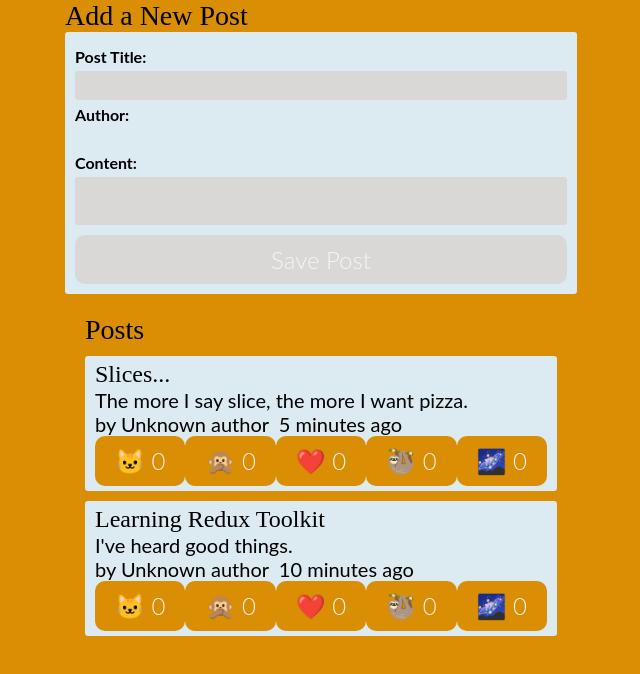
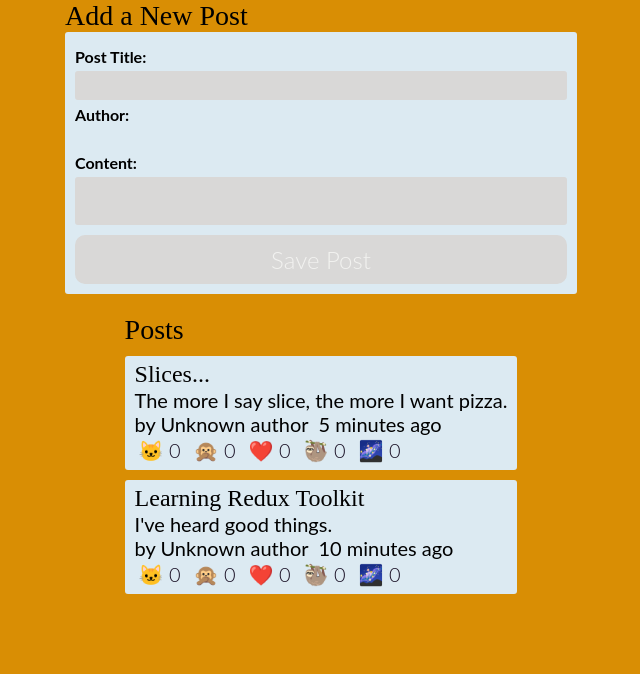
Before and after one commit to Dzikipik/reduxstore, a React (Create React App) app: page / in a window 1280 px wide. Shown: the top 674 px of the page, without its empty margins (319-959 px from the left). Built offline with nearby package versions, Linux system fonts and the light colour scheme.

Commit message:
style ReactionButton

```diff
--- a/src/scss/elements/_buttons.scss
+++ b/src/scss/elements/_buttons.scss
@@ -1,5 +1,5 @@
 button {
-    padding: .4rem .6rem;
+  padding: 0.4rem 0.6rem;
   font-size: 1.4rem;
   text-align: center;
   background-color: $color-main;
@@ -12,12 +12,21 @@ button {
   &:disabled {
     background: $color-light;
     border: none;
-        color: whitesmoke;
+    color: $color-white;
   }
 
   @media (min-width: $sm) {
     padding: 1rem 2rem;
     font-size: 2.4rem;
     font-weight: $font-weight-standard;
+    &.reactionButton {
+        padding: 0.2rem 0.4rem;
+        font-size: 2rem;
+        margin-right: .5rem;
+        border-radius: .2rem;
+        background: none;
+        color: $color-font;
       }
   }
+
+}
```
Lines whose indentation alone changed are shown as unchanged.
